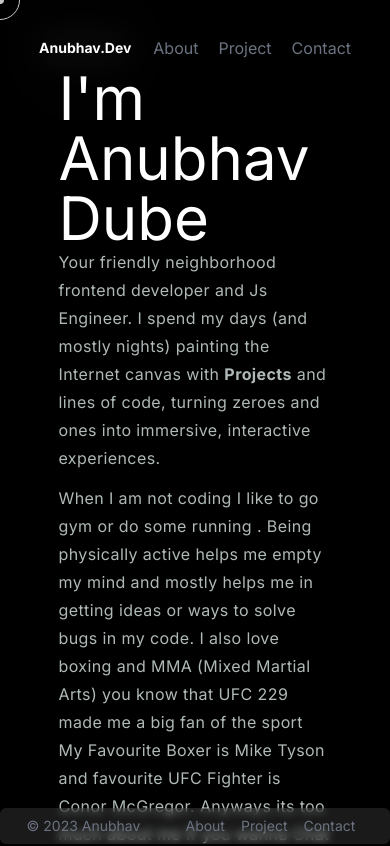
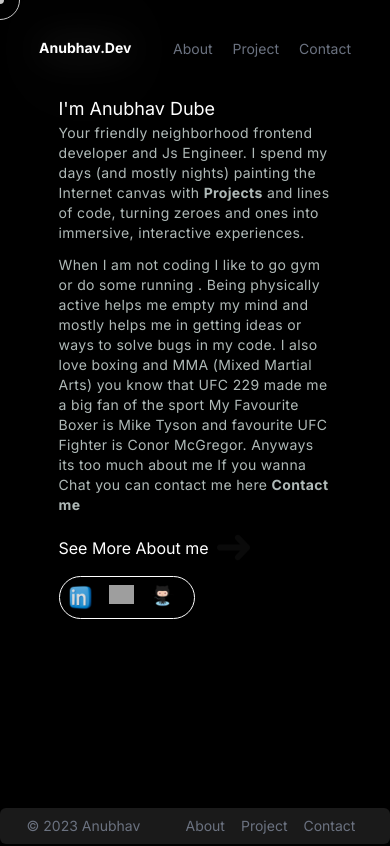
Before and after one commit to Terino16/Portfolio, a Next.js app: page / in a window 390 px wide. Shown: the top 846 px of the page. Built offline with nearby package versions, Linux system fonts and the light colour scheme; grey boxes are pictures that could not be loaded.

Commit message:
Mobile text changes

```diff
--- a/app/components/Hero.jsx
+++ b/app/components/Hero.jsx
@@ -8,14 +8,14 @@ const Hero = () => {
   return (
     <div className=" text-white w-[70%] pb-[10%]">
      <div>
-      <h1 className="text-6xl sm:text-l"> I'm Anubhav Dube</h1>
-      <p class="colortext space-y-5 tracking-wide leading-7">
+      <h1 className="xl:text-6xl mobile:text-lg mobile:pt-[10%] xl:pt-0 "> I'm Anubhav Dube</h1>
+      <p class="colortext xl:text-lg space-y-5 tracking-wide leading-7 mobile:text-sm">
         Your friendly neighborhood frontend developer and
         Js Engineer. I spend my days (and mostly nights) painting the
         Internet canvas with <Link href='/Projects' className="font-bold">Projects</Link> and lines of code, turning zeroes and ones
         into immersive, interactive experiences.
         </p>
-        <p className="colortext space-y-5 tracking-wide leading-7 pt-3">When  I am not coding I like to go gym or do some running . Being physically active helps me empty my mind and mostly helps me in getting ideas or
+        <p className="colortext xl:text-lg space-y-5 tracking-wide leading-7 pt-3 mobile:text-sm">When  I am not coding I like to go gym or do some running . Being physically active helps me empty my mind and mostly helps me in getting ideas or
        ways to solve bugs in my code. I also love boxing and MMA (Mixed Martial Arts) you know that UFC 229 made me a big fan of the sport
        My Favourite Boxer is Mike Tyson and favourite UFC Fighter is Conor McGregor. Anyways its too much about me If you wanna Chat you can contact me here   <Link href='/Contact'  className="font-bold">Contact me</Link>
       </p>
--- a/app/components/Navbar.jsx
+++ b/app/components/Navbar.jsx
@@ -9,9 +9,9 @@ const Navbar = () => {
     <Link href="/" className='text-white xl:text-2xl drop-shadow-glow mobile:text-sm'>Anubhav.Dev</Link>
     </span>
     <span className='space-x-5 font-normal'>
-      <Link href="/About" className='hover:text-blue-600'>About</Link>
-      <Link href="/Projects" className='hover:text-blue-600'>Project</Link>
-      <Link href="/Contact" className='hover:text-blue-600'>Contact</Link>
+      <Link href="/About" className='hover:text-blue-600  mobile:text-sm  xl:text-lg'>About</Link>
+      <Link href="/Projects" className='hover:text-blue-600 mobile:text-sm xl:text-lg'>Project</Link>
+      <Link href="/Contact" className='hover:text-blue-600 mobile:text-sm xl:text-lg'>Contact</Link>
     </span>
     </div>
   )
```
